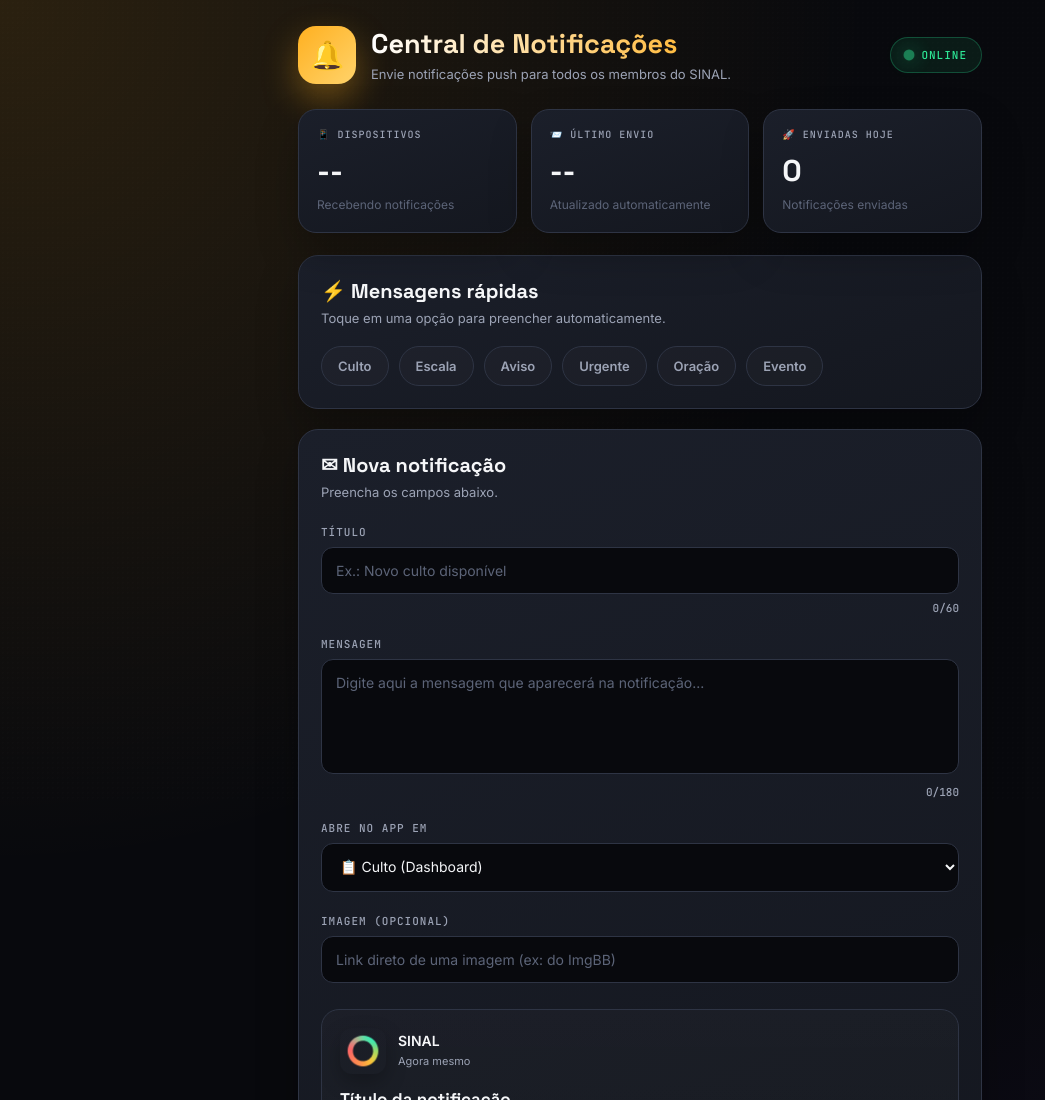
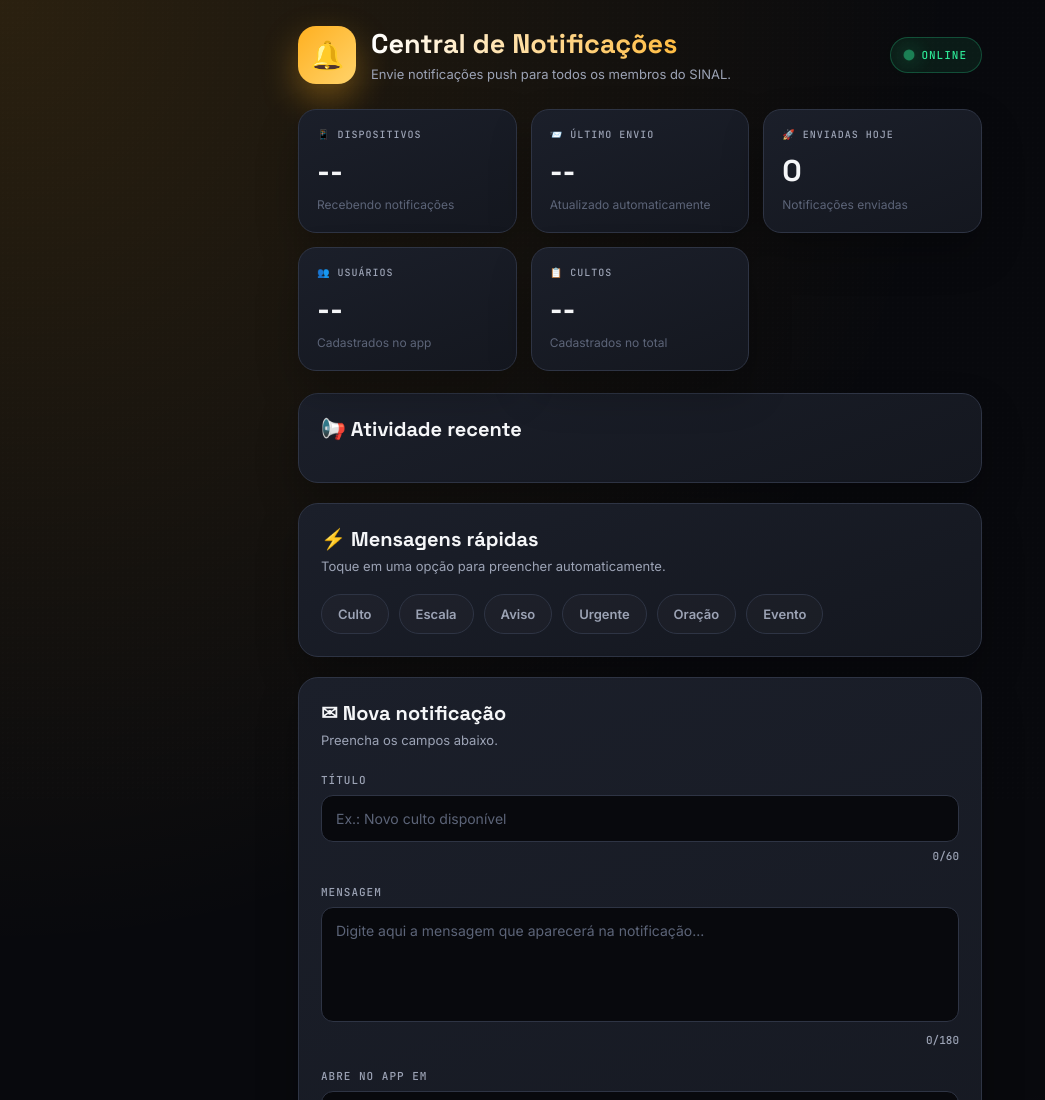
Before and after one commit to wtfditoh/Sinal, a website with bundled scripts: page admin.html in a window 1280 px wide. Shown: the top 1100 px of the page, without its empty margins (0-1045 px from the left). Built offline with nearby package versions, Linux system fonts and the light colour scheme; no server answers.

Commit message:
Update admin.html

```diff
--- a/admin.html
+++ b/admin.html
@@ -104,6 +104,48 @@ Notificações enviadas
 </p>
 
 </div>
+
+<div class="dash-card">
+
+<span class="dash-label">
+👥 Usuários
+</span>
+
+<h2 id="userCount">
+--
+</h2>
+
+<p>
+Cadastrados no app
+</p>
+
+</div>
+
+<div class="dash-card">
+
+<span class="dash-label">
+📋 Cultos
+</span>
+
+<h2 id="cultoCount">
+--
+</h2>
+
+<p>
+Cadastrados no total
+</p>
+
+</div>
+
+</section>
+
+<section class="card">
+
+<div class="card-header">
+<h3>📢 Atividade recente</h3>
+</div>
+
+<div id="atividadeRecente"></div>
 
 </section>
 
```
